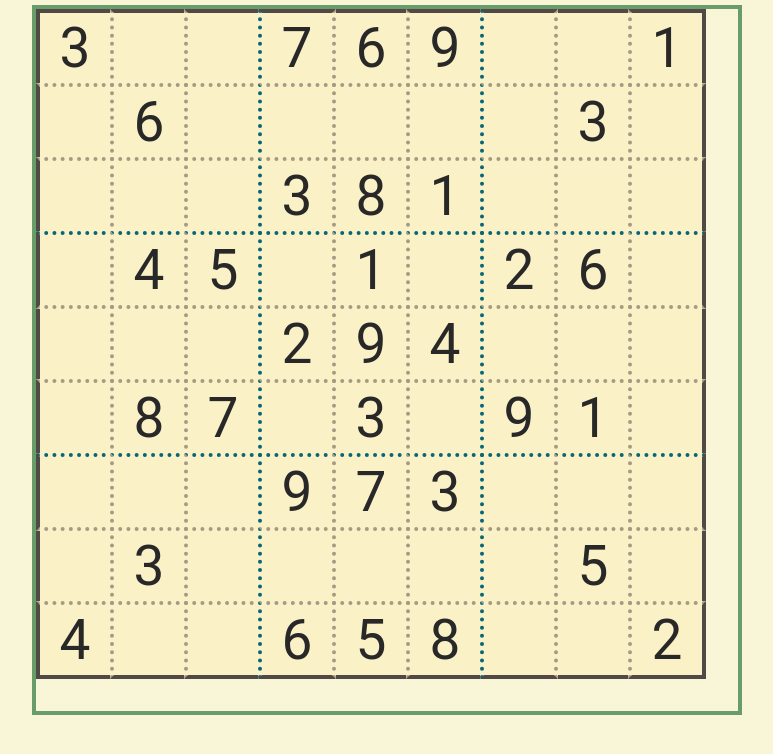
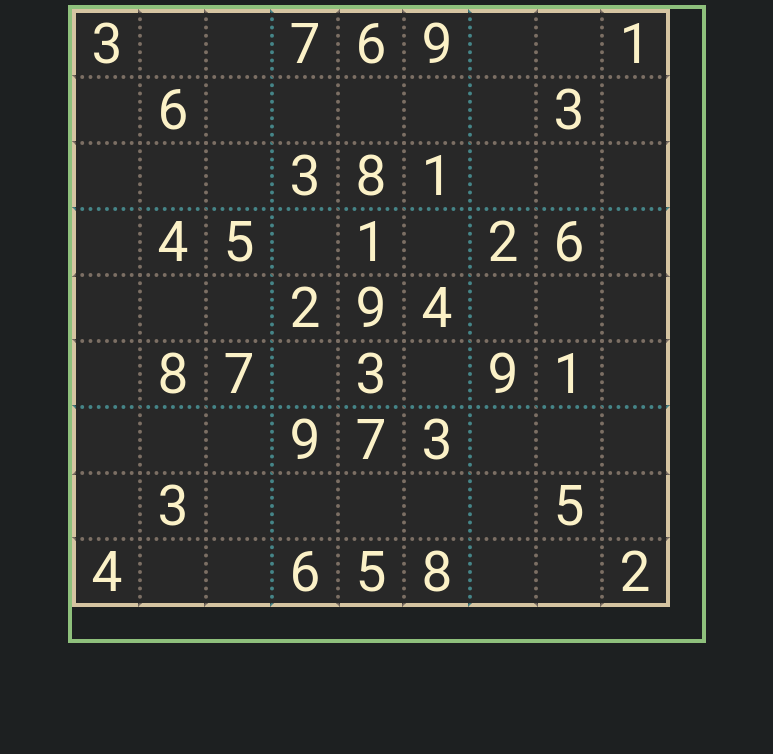
Before and after one commit to NicksIdeaEngine/sudoku, a React app: page / in a window 1280 px wide. Shown: the top 754 px of the page, without its empty margins (253-1026 px from the left). Built offline with nearby package versions, Linux system fonts and the light colour scheme.

Commit message:
Added GlobalStyles.js, jest.config.js, and babel.config.js

```diff
--- /dev/null
+++ b/babel.config.js
@@ -0,0 +1,12 @@
+module.exports = {
+  presets: [
+    [
+      '@babel/preset-env',
+      {
+        targets: {
+          node: 'current',
+        },
+      },
+    ],
+  ],
+};
--- /dev/null
+++ b/src/GlobalStyles.js
@@ -0,0 +1,154 @@
+import React from 'react';
+import { Global, css } from '@emotion/core';
+
+const styles = css`
+  /* http://meyerweb.com/eric/tools/css/reset/
+    v2.0 | 20110126
+    License: none (public domain)
+  */
+  html,
+  body,
+  div,
+  span,
+  applet,
+  object,
+  iframe,
+  h1,
+  h2,
+  h3,
+  h4,
+  h5,
+  h6,
+  p,
+  blockquote,
+  pre,
+  a,
+  abbr,
+  acronym,
+  address,
+  big,
+  cite,
+  code,
+  del,
+  dfn,
+  em,
+  img,
+  ins,
+  kbd,
+  q,
+  s,
+  samp,
+  small,
+  strike,
+  strong,
+  sub,
+  sup,
+  tt,
+  var,
+  b,
+  u,
+  i,
+  center,
+  dl,
+  dt,
+  dd,
+  ol,
+  ul,
+  li,
+  fieldset,
+  form,
+  label,
+  legend,
+  table,
+  caption,
+  tbody,
+  tfoot,
+  thead,
+  tr,
+  th,
+  td,
+  article,
+  aside,
+  canvas,
+  details,
+  embed,
+  figure,
+  figcaption,
+  footer,
+  header,
+  hgroup,
+  menu,
+  nav,
+  output,
+  ruby,
+  section,
+  summary,
+  time,
+  mark,
+  audio,
+  video {
+    margin: 0;
+    padding: 0;
+    border: 0;
+    font-size: 20px;
+    color: #282828;
+    font-family: 'Roboto', sans-serif;
+    vertical-align: baseline;
+  }
+
+  /* HTML5 display-role reset for older browsers */
+  article,
+  aside,
+  details,
+  figcaption,
+  figure,
+  footer,
+  header,
+  hgroup,
+  menu,
+  nav,
+  section {
+    display: block;
+  }
+  body {
+    line-height: 1;
+  }
+  ol,
+  ul {
+    list-style: none;
+  }
+  blockquote,
+  q {
+    quotes: none;
+  }
+  blockquote:before,
+  blockquote:after,
+  q:before,
+  q:after {
+    content: '';
+    content: none;
+  }
+  table {
+    border-collapse: collapse;
+    border-spacing: 0;
+  }
+
+  /* box-sizing normalization reset */
+  html {
+    box-sizing: border-box;
+  }
+  *,
+  *:before,
+  *:after {
+    box-sizing: inherit;
+  }
+
+  /* transition */
+  * {
+    transition: background 0.2s;
+  }
+`;
+
+const GlobalStyles = () => <Global styles={styles} />;
+
+export default GlobalStyles;
--- a/src/components/SudokuBoard.js
+++ b/src/components/SudokuBoard.js
@@ -43,7 +43,7 @@ class SudokuBoard extends Component {
       if (oldValue !== 9) {
         newValue = oldValue + 1;
       }
-
+      console.log('what');
       currentBoard[id].value = newValue.toString();
 
       return { currentBoard };
--- a/src/index.js
+++ b/src/index.js
@@ -1,9 +1,15 @@
 import React from 'react';
 import ReactDOM from 'react-dom';
 import './style.scss';
-
+import GlobalStyles from './GlobalStyles';
 import App from './App';
 
 const rootContainer = document.getElementById('root');
 
-ReactDOM.render(<App />, rootContainer);
+ReactDOM.render(
+  <>
+    <GlobalStyles />
+    <App />
+  </>,
+  rootContainer,
+);
--- a/src/style.scss
+++ b/src/style.scss
@@ -1,5 +1,5 @@
-// @import 'colors/gruvbox-dark.scss';
-@import 'colors/gruvbox-light.scss';
+@import 'colors/gruvbox-dark.scss';
+// @import 'colors/gruvbox-light.scss';
 
 $page-background: $bg0_h;
 $page-color: $fg0;
@@ -16,7 +16,6 @@ $tile-height: 3.5em;
 $tile-text-size: 2.75em;
 
 body {
-  font-size: 20px;
   font-family: Roboto, sans-serif;
   background-color: $page-background;
   color: $page-color;
@@ -52,7 +51,7 @@ body {
   margin: 0;
 
   &-container {
-    max-width: 35.1em;
+    max-width: 31.9em;
     display: flex;
     flex-wrap: wrap;
     align-items: center;
@@ -79,6 +78,7 @@ body {
 
     &-text {
       font-size: $tile-text-size;
+      color: $page-color;
     }
 
     &:hover {
```
Also changed, not shown: jest.config.js (added, +188 -0 lines), package.json (+10 -2 lines), .eslintrc.js, 2 other files (tests, documents, lock files or other folders).
